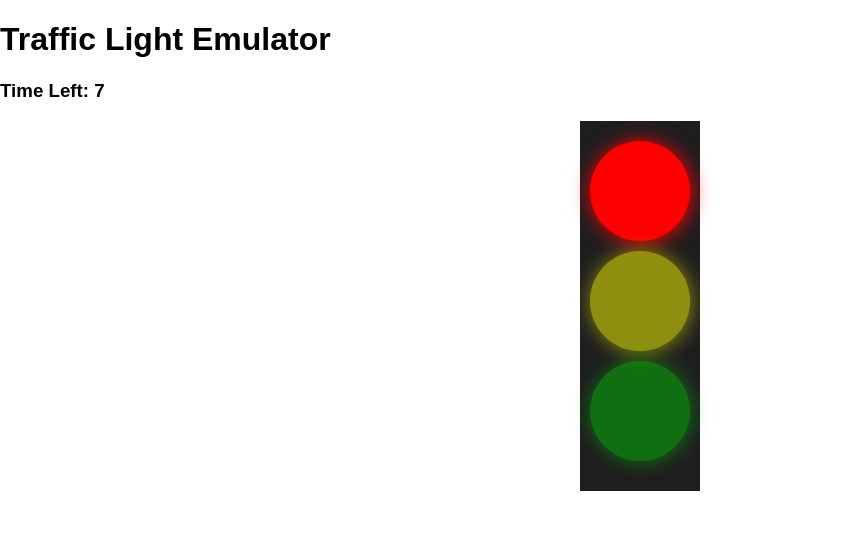
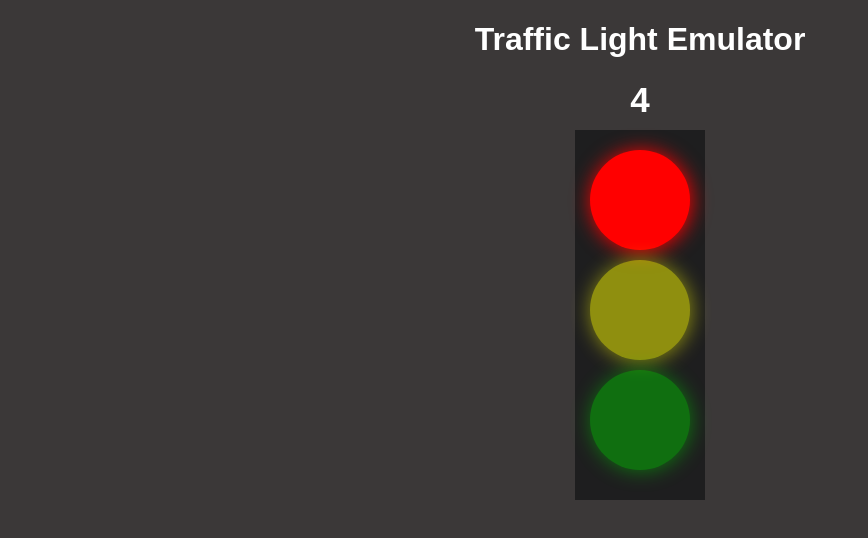
Before and after one commit to elephantMax/emulator, a Vue app: page /red in a window 1280 px wide. Shown: the top 538 px of the page, without its empty margins (0-868 px from the left). Built offline with nearby package versions, Linux system fonts and the light colour scheme.

Commit message:
almost ready

```diff
--- a/src/App.vue
+++ b/src/App.vue
@@ -1,13 +1,13 @@
 <template>
   <div id="app">
     <h1>Traffic Light Emulator</h1>
-    <h3>Time Left: {{ timer }}</h3>
+    <h3 class="timer">{{ timer }}</h3>
     <div class="lights">
       <div
         v-for="light in lights"
         :key="light.url"
         class="light"
-        :class="`${light.color} ${light.url === $route.path ? 'active' : ''}`"
+        :class="`${light.color} ${light.active ? 'active' : ''}`"
       ></div>
     </div>
   </div>
@@ -24,22 +24,42 @@ export default {
   }),
   mounted() {
     this.lights = [
-      { color: "red", url: "/red", duration: 10 },
-      { color: "yellow", url: "/yellow", duration: 3 },
-      { color: "green", url: "/green", duration: 15 },
+      { color: "red", url: "/red", duration: 10, active: false },
+      { color: "yellow", url: "/yellow", duration: 3, active: false },
+      { color: "green", url: "/green", duration: 15, active: false },
     ];
     setTimeout(() => {
+      if (!this.$route.params.color) {
+        this.$router.push("/red");
+        this.activeLight = 0;
+        this.lights[this.activeLight].active = true
+      }
+
       this.lights.forEach((item, index) => {
-        if (this.$route.path === item.url) this.activeLight = index
+        if (this.$route.path === item.url) {
+          this.activeLight = index
+          this.lights[this.activeLight].active = true
+        }
       });
+
       let counter = 0;
+
       this.timeout = setInterval(() => {
         this.timer = this.lights[this.activeLight].duration - counter;
         counter += 1;
+
+        if(this.timer <= 3) {
+          if(this.timer % 2 === 0) this.lights[this.activeLight].active = false
+          else this.lights[this.activeLight].active = true
+        }
+
         if (this.lights[this.activeLight].duration < counter) {
           this.activeLight >= 2 ? (this.activeLight = 0) : this.activeLight++;
+          this.lights.forEach( light => light.active = false )
+          this.lights[this.activeLight].active = true
           this.$router.push(this.lights[this.activeLight].url);
-          counter = 0;
+          counter = 1;
+          this.timer = this.lights[this.activeLight].duration
         }
       }, 1000);
     }, 50);
@@ -51,12 +71,24 @@ export default {
 body {
   margin: 0;
   font-family: sans-serif;
+  background-color: rgb(59, 56, 56);
+  color: rgb(255, 255, 255);
 }
 * {
   box-sizing: border-box;
 }
+#app {
+  max-width: 800px;
+  margin: auto;
+  text-align: center;
+}
+.timer {
+  font-size: 35px;
+  margin: 10px 0;
+}
+
 .lights {
-  width: 120px;
+  width: 130px;
   margin: auto;
   display: flex;
   flex-direction: column;
--- a/src/router/index.js
+++ b/src/router/index.js
@@ -7,12 +7,7 @@ const routes = [
   {
     path: '/:color',
     name: 'Main',
-    component: () => import('@/views/Main')
-  },
-  {
-    path: '/',
-    name: 'Home',
-    component: () => import('@/views/Main')
+    component: () => import('@/App')
   },
 ]
 
--- a/src/views/Main.vue
+++ /dev/null
@@ -1,15 +0,0 @@
-<template>
-  <div>
-    <h2>Main {{ $route.params.color }}</h2>
-  </div>
-</template>
-
-<script>
-export default {
-  mounted() {
-    if (!this.$route.params.color) {
-      this.$router.push("/red");
-    }
-  },
-};
-</script>
```
